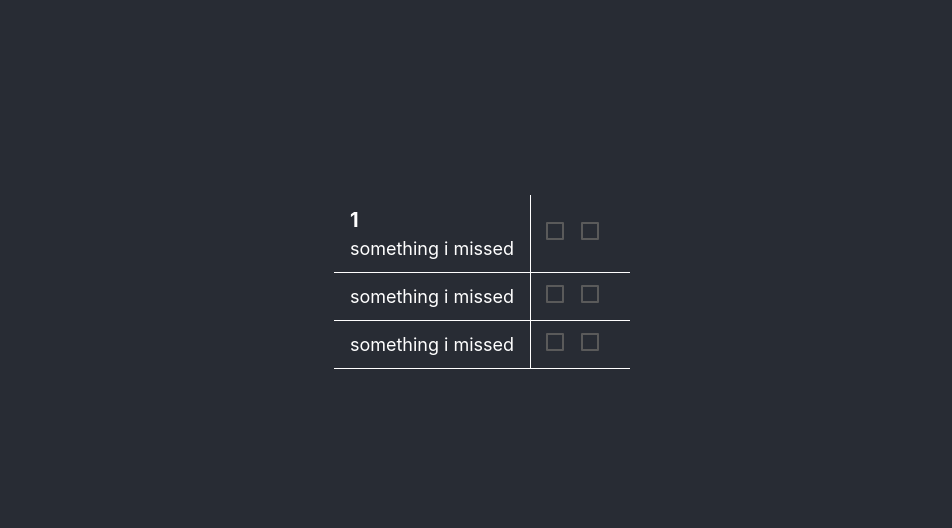
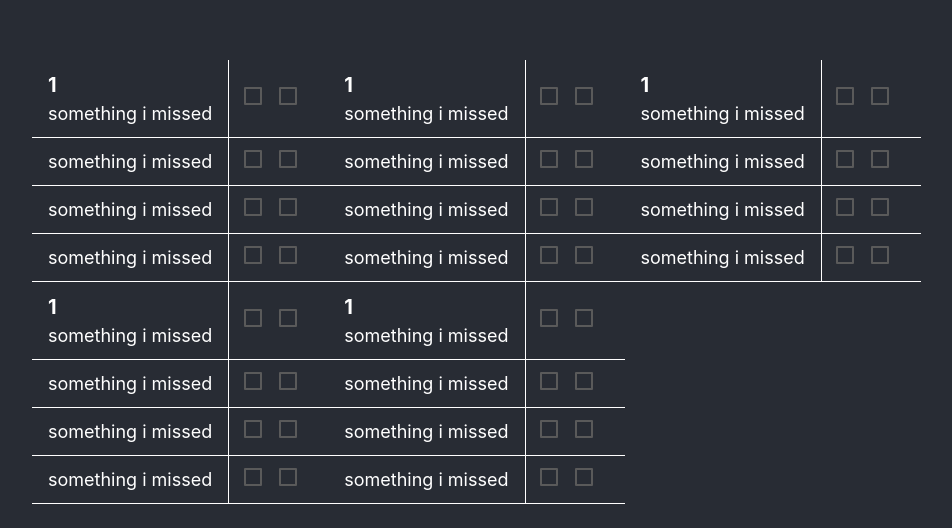
Before and after one commit to riyaz942/PsychometricTest, a React app: page / in a window 1280 px wide. Shown: the part 118-646 px from the top of the page, without its empty margins (158-1110 px from the left). Built offline with nearby package versions, Linux system fonts and the light colour scheme.

Commit message:
created table component

```diff
--- a/src/App.js
+++ b/src/App.js
@@ -1,7 +1,7 @@
 import React from 'react';
 import { Modal, Button } from 'react-materialize';
 import styles from './app.module.scss';
-import Section from './components/section/section';
+import Table from './components/table/table';
 
 function App() {
 const trigger = <Button>Open Modal</Button>;
@@ -9,7 +9,7 @@ const trigger = <Button>Open Modal</Button>;
 return (
     <div className={styles.app}>
       <div className={styles.app_container}>
-        <Section />
+        <Table />
         {/* <Modal header="Modal Header" trigger={trigger}>
           Lorem ipsum dolor sit amet, consectetur adipiscing elit.
         </Modal> */}
--- a/src/components/section/section.js
+++ b/src/components/section/section.js
@@ -6,10 +6,14 @@ export default class Section extends Component{
 
   render() {
     return(
-     <div styles={styles.section_container}>
+     <div className={styles.section_container}>
       <Part
           buttonGroupName="aNameisRequried"
           titleNumber="1"
+          titleValue="something i missed"
+        />
+        <Part
+          buttonGroupName="aNameisRequried"
           titleValue="something i missed"
         />
         <Part
--- a/src/components/section/section.module.scss
+++ b/src/components/section/section.module.scss
@@ -1,4 +1,3 @@
 .section_container {
-  display: flex;
-  flex-direction: row;
+
 }
--- /dev/null
+++ b/src/components/table/table.js
@@ -0,0 +1,17 @@
+import React, { Component } from 'react';
+import Section from '../section/section';
+import styles from './table.module.scss';
+
+export default class Table extends Component {
+  render() {
+    return (
+      <div className={styles.table_container}>
+        <Section />
+        <Section />
+        <Section />
+        <Section />
+        <Section />
+      </div>
+    );
+  }
+}
--- /dev/null
+++ b/src/components/table/table.module.scss
@@ -0,0 +1,5 @@
+.table_container {
+  display: flex;
+  max-width: 900px;
+  flex-wrap: wrap;
+}
```
